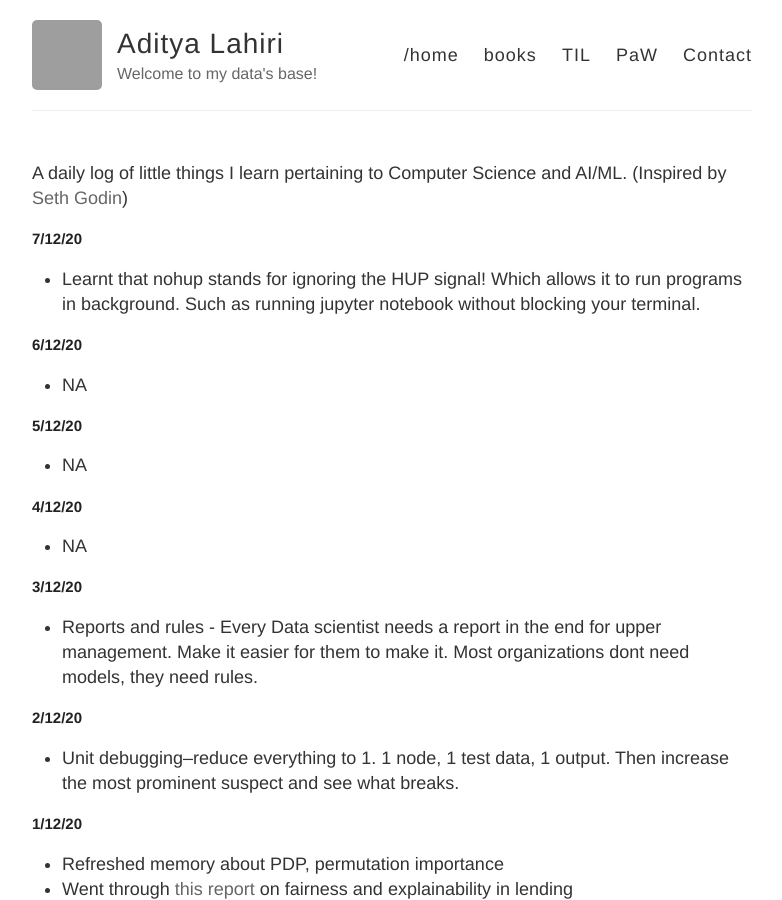
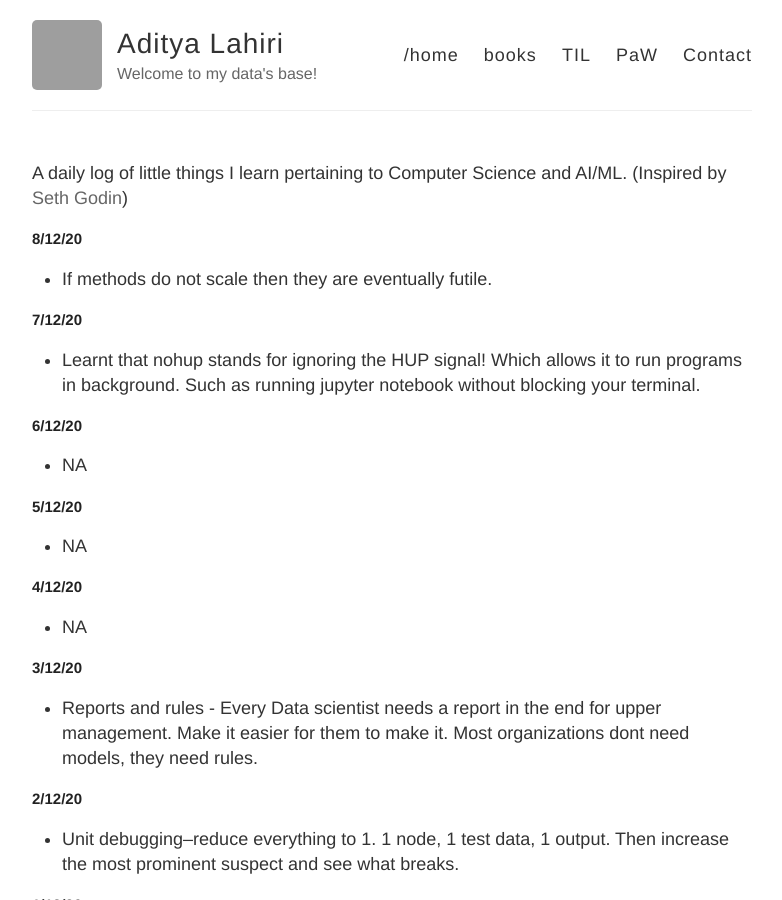
Before and after one commit to adityalahiri/adityalahiri.github.io, a Jekyll site: the page built from TIL.md, in a window 1280 px wide and 900 px high. Shown: the whole window, without its empty margins (248-1030 px from the left). Built offline with Jekyll 4.4.1, drawn with Linux system fonts in a browser that asks for light colours; our own code applies the rules of GitHub Pages for plain Markdown files; grey boxes are pictures that could not be loaded.

Commit message:
Update for 8/12

```diff
--- a/TIL.md
+++ b/TIL.md
@@ -1,5 +1,9 @@
 A daily log of little things I learn pertaining to Computer Science and AI/ML.
 (Inspired by [Seth Godin](https://seths.blog/))
+
+## 8/12/20
+
+* If methods do not scale then they are eventually futile.
 
 ## 7/12/20
 
```
